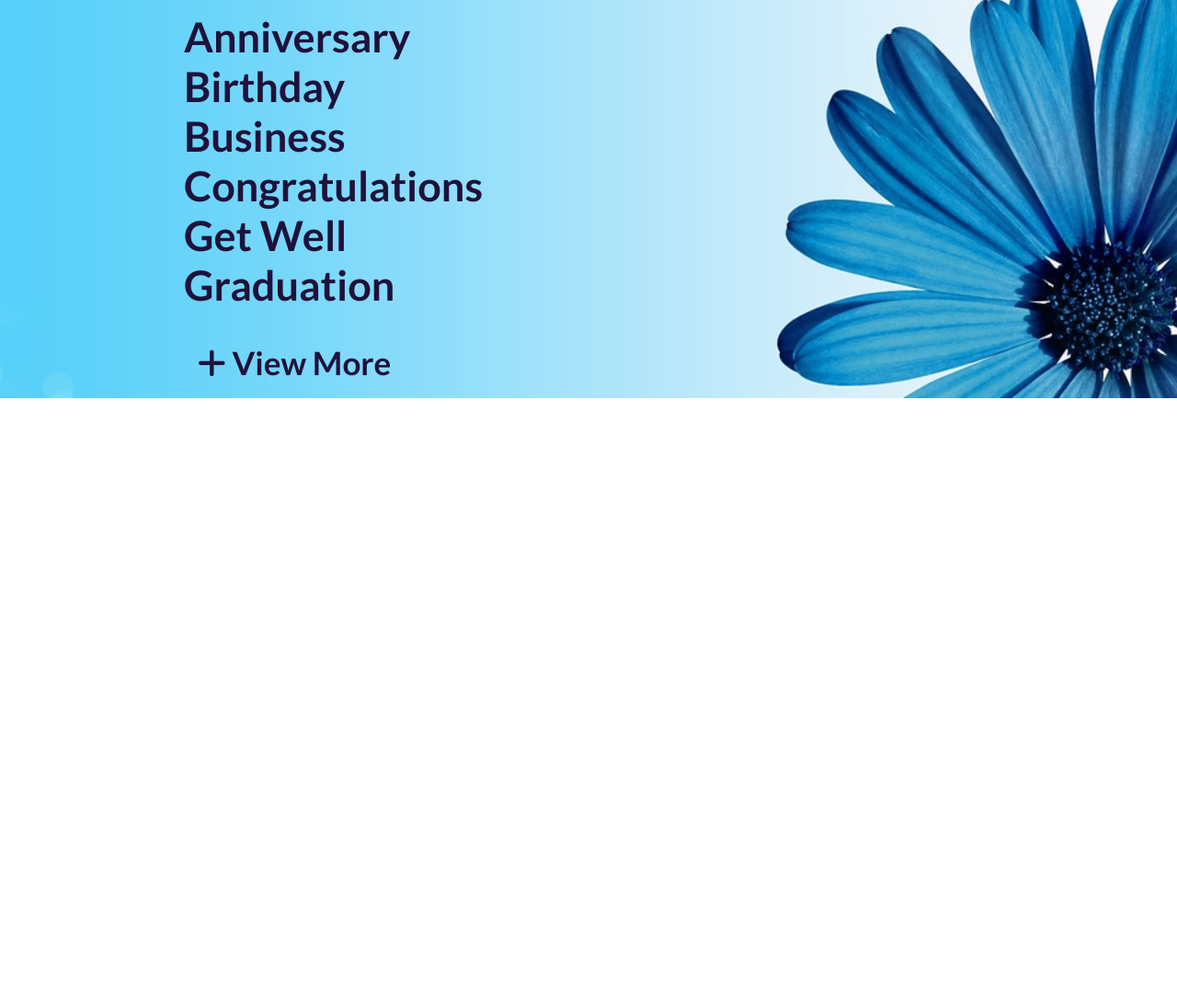
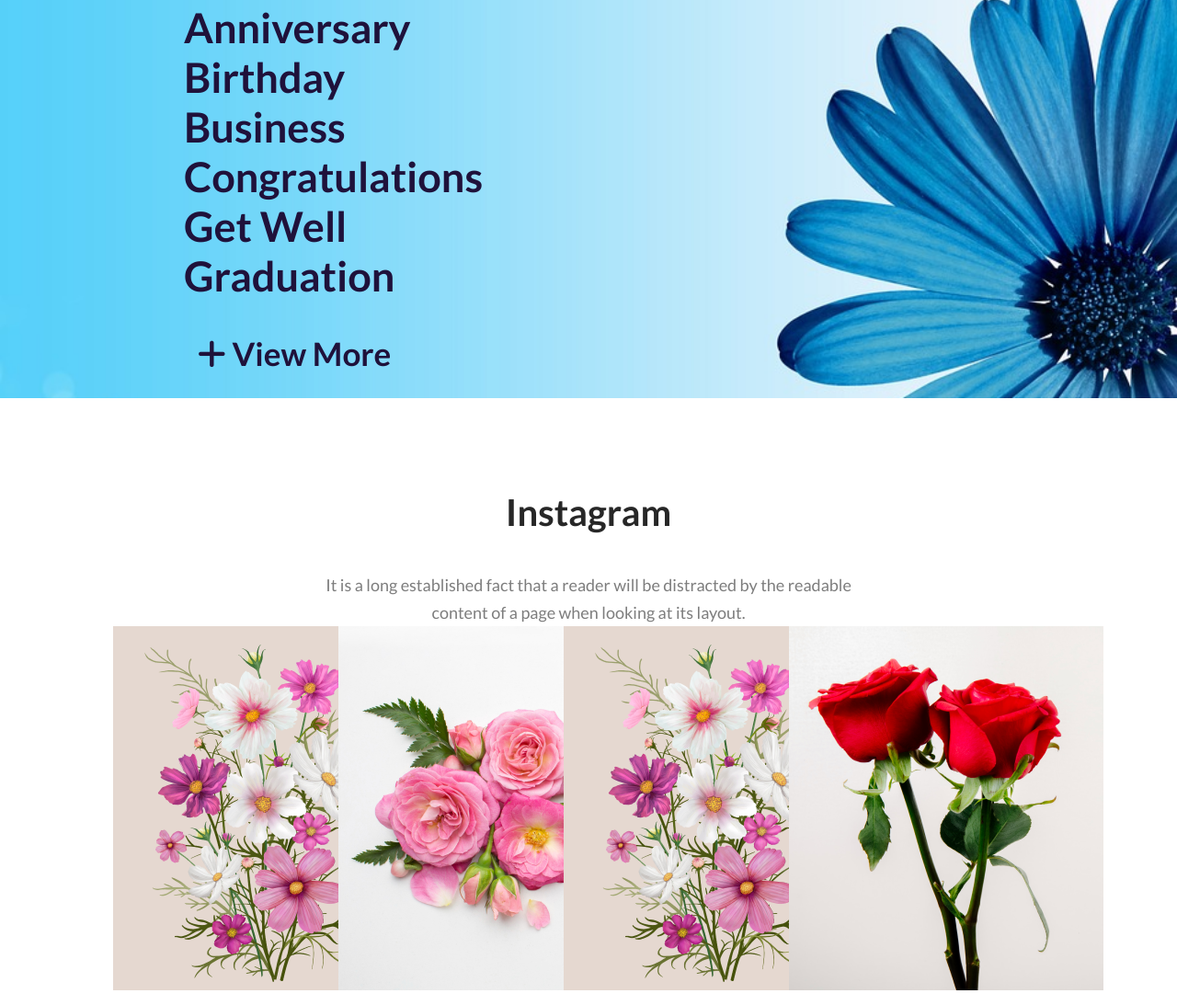
Before and after one commit to rouf03/my-flower-shop, a plain HTML site: page index.html in a window 1280 px wide. Shown: the part 2763-3856 px from the top of the page at 92% size. Before the commit the page ends 3196 px from the top, so only its background shows below. Drawn offline with Linux system fonts and the light colour scheme.

Commit message:
insta section completed

```diff
--- a/css/style.css
+++ b/css/style.css
@@ -193,7 +193,7 @@ body {
     font-weight: 700;
     color: #1f123b;
     text-align: center;
-    padding-top: 30px;
+    padding-top: 20px;
 }
 
 .occasion-type {
@@ -214,6 +214,56 @@ body {
     color: #1f123b;
     text-decoration: none;
 }
+
 .occasion-vm:hover {
     color: rgb(20, 105, 55);
 }
+
+/* Instagram Section styles */
+
+.insta-container {
+    height: 70vh;
+    padding-bottom: 100px;
+    margin-right: 200px;
+}
+
+.insta-content {
+    text-align: center;
+}
+
+.insta-descriptions {
+    color: rgba(39, 39, 39, 0.60);
+    text-align: center;
+    font-size: 18px;
+    font-style: normal;
+    font-weight: 400;
+    line-height: 30px;
+    padding-left: 200px;
+}
+
+.insta-title {
+    color: #272727;
+    text-align: center;
+    font-size: 40px;
+    font-style: normal;
+    font-weight: 700;
+    line-height: normal;
+    padding-top: 100px;
+    padding-bottom: 40px;
+    padding-left: 200px;
+}
+
+.insta-img {
+    display: flex;
+    justify-content: space-around;
+    align-items: center;
+    max-width: 100%;
+    max-height: 100%;
+    padding-left: 100px;
+}
+
+.insta-div-img {
+    width: 200px;
+    height: 200px;
+    padding-inline: 20px;
+}
--- a/index.html
+++ b/index.html
@@ -113,7 +113,29 @@
         <!-- Instagram Section -->
 
         <section>
+            <div class="insta-container">
+                <div class="insta-content">
+                    <h1 class="insta-title">Instagram</h1>
+                    <p class="insta-descriptions">It is a long established fact that a reader will be distracted by the readable <br> content of a page when looking at its layout.</p>
+                </div>
+                <div class="insta-img">
+                    <div class="insta-div-img">
+                        <img src="images/Rectangle 4.png" alt="" class="insta-img-item">
+                    </div>
+                    <div class="insta-div-img">
+                        <img src="images/Flower 01.png" alt="" class="insta-img-item">
+                    </div>
+                    <div class="insta-div-img">
+                        <img src="images/Rectangle 4.png" alt="" class="insta-img-item">
+                    </div>
+                    <div class="insta-div-img"><img src="images/Rectangle 6.png" alt="" class="insta-img-item">
+                    </div>
 
+
+
+
+                </div>
+            </div>
         </section>
 
         <!-- Latest Deal Section -->
```
